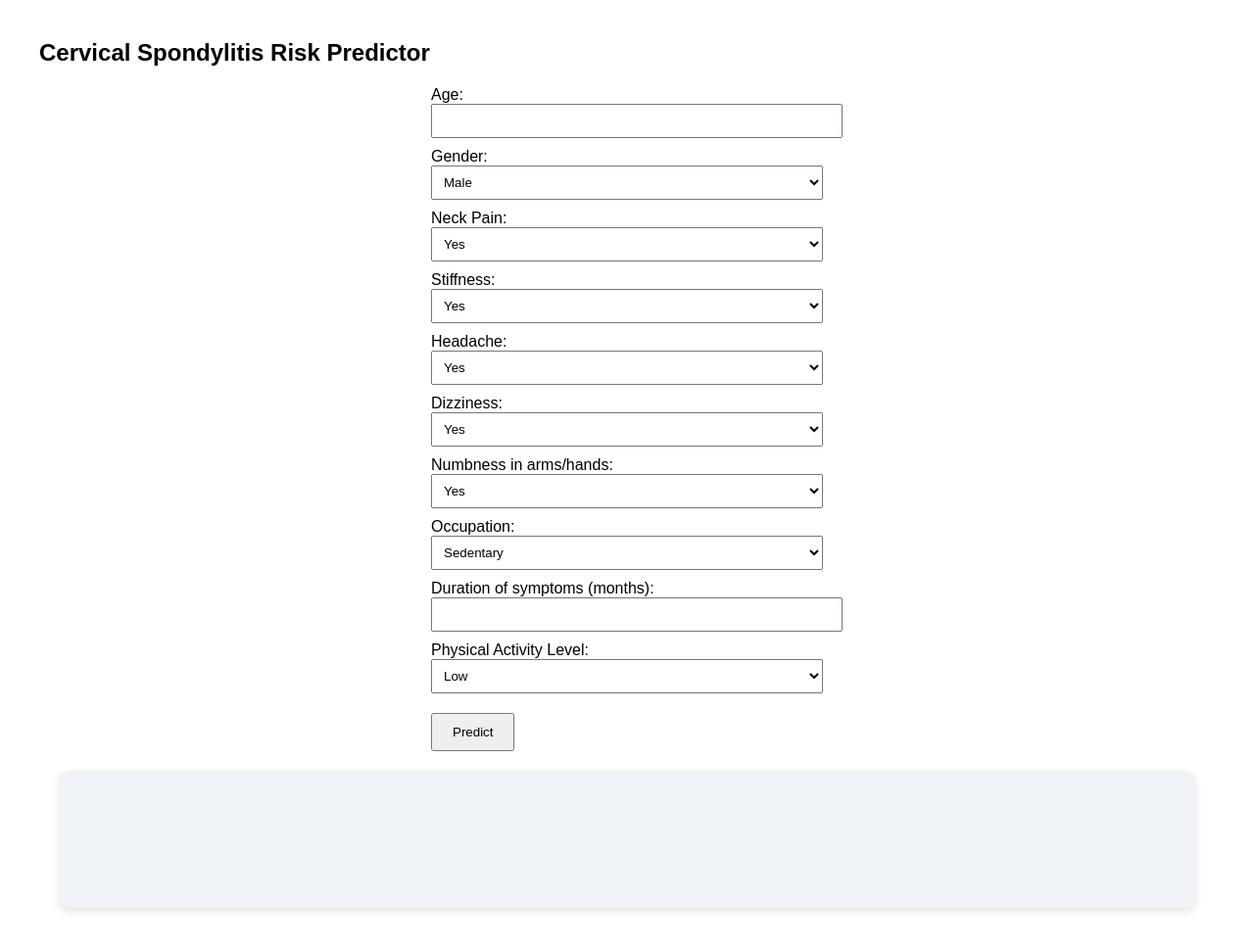
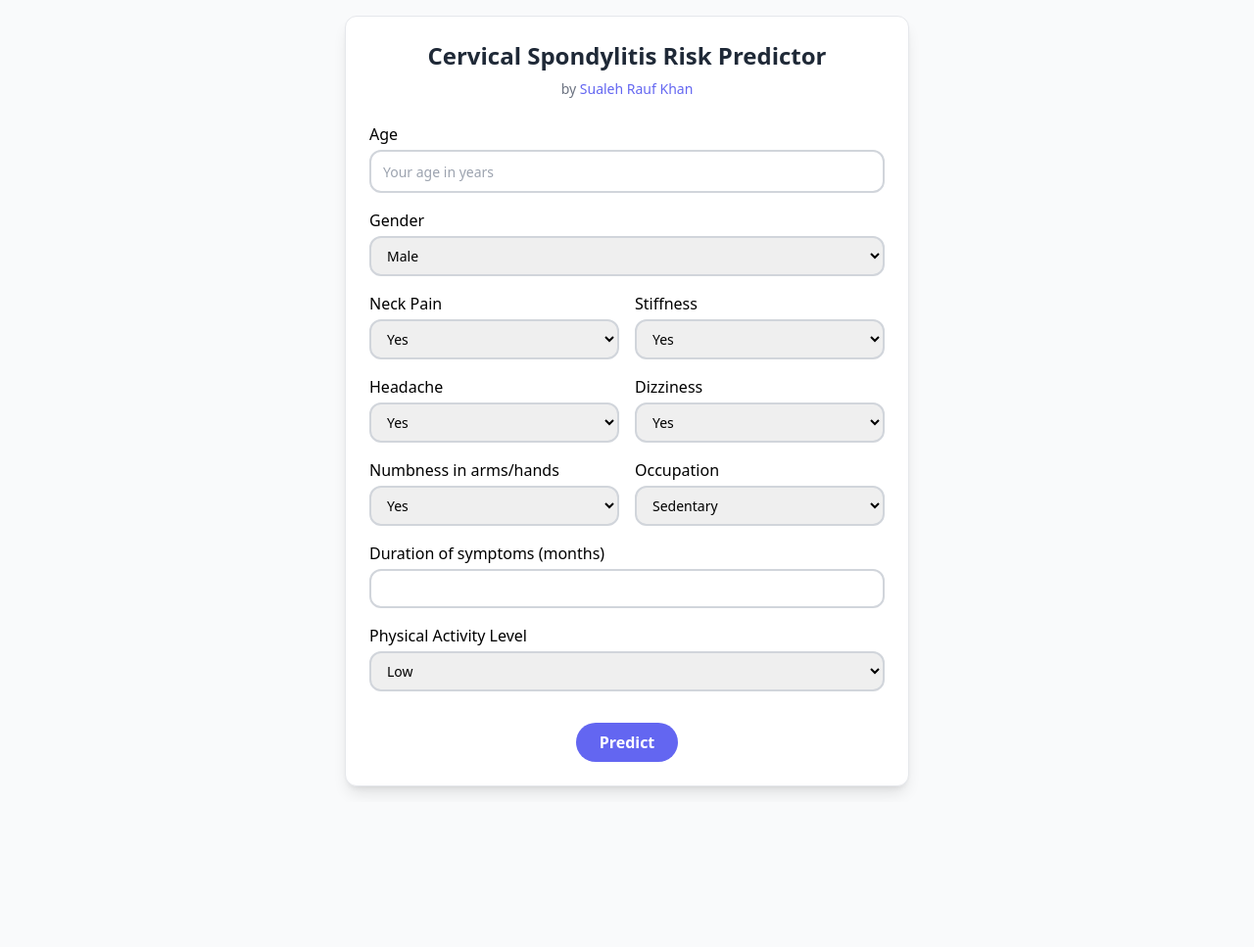
Before and after one commit to SualehRaufKhan/prediction-of-cervical-spondylitis, a plain HTML site: page index.html in a window 1280 px wide. Shown: the whole page at 98% size. After the commit the page ends 819 px from the top, so only its background shows below. Drawn offline with nearby package versions, Linux system fonts and the light colour scheme.

Commit message:
rewrite styling using tailwindcss

```diff
--- a/index.html
+++ b/index.html
@@ -1,118 +1,148 @@
 <!DOCTYPE html>
 <html lang="en">
 <head>
-    <meta charset="UTF-8">
+  <meta charset="UTF-8" />
   <title>Cervical Spondylitis Predictor</title>
-    <style>
-        body { font-family: Arial, sans-serif; margin: 40px; }
-        form { max-width: 400px; margin: auto; }
-        label { display: block; margin-top: 10px; }
-        input, select { width: 100%; padding: 8px; }
-        button { margin-top: 20px; padding: 10px 20px; }
-        #result { margin-top: 20px; font-weight: bold; }
-    </style>
+  <!-- serve tailwind via cdn -->
+  <script src="https://cdn.tailwindcss.com"></script>
 </head>
-<body>
-    <h2>Cervical Spondylitis Risk Predictor</h2>
-    <form id="predictForm">
-        <label>Age: <input type="number" name="age" required></label>
-        <label>Gender:
-            <select name="gender">
+<body class="min-h-screen bg-gray-50 flex flex-col items-center p-4">
+  <div class="w-full max-w-xl bg-white border border-gray-200 rounded-xl shadow-lg p-6 space-y-6">
+    <div class="text-center">
+      <h2 class="text-2xl font-bold text-gray-800 mb-2">Cervical Spondylitis Risk Predictor</h2>
+      <p class="text-sm text-gray-500">by
+        <a href="https://github.com/SualehRaufKhan/predictotion" class="text-indigo-500 hover:underline">
+          Sualeh Rauf Khan
+        </a>
+      </p>
+    </div>
+
+    <form id="predictForm" class="space-y-4">
+      <div class="space-y-1">
+        <label for="age" class="block font-medium">Age</label>
+        <input type="number" name="age" required placeholder="Your age in years"
+          class="w-full border-2 border-gray-300 rounded-xl px-3 py-2 placeholder:text-sm focus:outline-none focus:ring-2 focus:ring-indigo-400" />
+      </div>
+
+      <div class="space-y-1">
+        <label class="block font-medium">Gender</label>
+        <select name="gender"
+          class="w-full border-2 border-gray-300 rounded-xl px-3 py-2 text-sm focus:outline-none focus:ring-2 focus:ring-indigo-400">
           <option>Male</option>
           <option>Female</option>
         </select>
-        </label>
-        <label>Neck Pain: <select name="neck_pain"><option value="1">Yes</option><option value="0">No</option></select></label>
-        <label>Stiffness: <select name="stiffness"><option value="1">Yes</option><option value="0">No</option></select></label>
-        <label>Headache: <select name="headache"><option value="1">Yes</option><option value="0">No</option></select></label>
-        <label>Dizziness: <select name="dizziness"><option value="1">Yes</option><option value="0">No</option></select></label>
-        <label>Numbness in arms/hands: <select name="numbness"><option value="1">Yes</option><option value="0">No</option></select></label>
-        <label>Occupation:
-            <select name="occupation">
+      </div>
+
+      <!-- Repeated sections condensed for readability -->
+      <div class="grid grid-cols-1 sm:grid-cols-2 gap-4">
+        <div class="space-y-1">
+          <label class="block font-medium">Neck Pain</label>
+          <select name="neck_pain"
+            class="w-full border-2 border-gray-300 rounded-xl px-3 py-2 text-sm focus:outline-none focus:ring-2 focus:ring-indigo-400">
+            <option value="1">Yes</option>
+            <option value="0">No</option>
+          </select>
+        </div>
+
+        <div class="space-y-1">
+          <label class="block font-medium">Stiffness</label>
+          <select name="stiffness"
+            class="w-full border-2 border-gray-300 rounded-xl px-3 py-2 text-sm focus:outline-none focus:ring-2 focus:ring-indigo-400">
+            <option value="1">Yes</option>
+            <option value="0">No</option>
+          </select>
+        </div>
+
+        <div class="space-y-1">
+          <label class="block font-medium">Headache</label>
+          <select name="headache"
+            class="w-full border-2 border-gray-300 rounded-xl px-3 py-2 text-sm focus:outline-none focus:ring-2 focus:ring-indigo-400">
+            <option value="1">Yes</option>
+            <option value="0">No</option>
+          </select>
+        </div>
+
+        <div class="space-y-1">
+          <label class="block font-medium">Dizziness</label>
+          <select name="dizziness"
+            class="w-full border-2 border-gray-300 rounded-xl px-3 py-2 text-sm focus:outline-none focus:ring-2 focus:ring-indigo-400">
+            <option value="1">Yes</option>
+            <option value="0">No</option>
+          </select>
+        </div>
+
+        <div class="space-y-1">
+          <label class="block font-medium">Numbness in arms/hands</label>
+          <select name="numbness"
+            class="w-full border-2 border-gray-300 rounded-xl px-3 py-2 text-sm focus:outline-none focus:ring-2 focus:ring-indigo-400">
+            <option value="1">Yes</option>
+            <option value="0">No</option>
+          </select>
+        </div>
+
+        <div class="space-y-1">
+          <label class="block font-medium">Occupation</label>
+          <select name="occupation"
+            class="w-full border-2 border-gray-300 rounded-xl px-3 py-2 text-sm focus:outline-none focus:ring-2 focus:ring-indigo-400">
             <option>Sedentary</option>
             <option>Manual</option>
           </select>
-        </label>
-        <label>Duration of symptoms (months): <input type="number" name="duration_months" required></label>
-        <label>Physical Activity Level:
-            <select name="activity_level">
+        </div>
+      </div>
+
+      <div class="space-y-1">
+        <label class="block font-medium">Duration of symptoms (months)</label>
+        <input type="number" name="duration_months" required
+          class="w-full border-2 border-gray-300 rounded-xl px-3 py-2 text-sm focus:outline-none focus:ring-2 focus:ring-indigo-400" />
+      </div>
+
+      <div class="space-y-1">
+        <label class="block font-medium">Physical Activity Level</label>
+        <select name="activity_level"
+          class="w-full border-2 border-gray-300 rounded-xl px-3 py-2 text-sm focus:outline-none focus:ring-2 focus:ring-indigo-400">
           <option>Low</option>
           <option>Medium</option>
           <option>High</option>
         </select>
-        </label>
-        <button type="submit">Predict</button>
+      </div>
+
+      <div class="text-center pt-4">
+        <button type="submit"
+          class="bg-indigo-500 text-white font-semibold px-6 py-2 rounded-full hover:bg-indigo-600 transition-colors">
+          Predict
+        </button>
+      </div>
     </form>
-    <div id="result"></div>
+
+    <div id="result" class="hidden text-center text-lg font-semibold p-4 rounded-lg mt-4 transition-all duration-300"></div>
+  </div>
+
   <script>
-        document.getElementById('predictForm').onsubmit = async function(e) {
+    document.getElementById('predictForm').onsubmit = async function (e) {
       e.preventDefault();
       const form = e.target;
       const data = {};
       for (let el of form.elements) {
         if (el.name) data[el.name] = el.value;
       }
-            console.log("received data : ", data);
+
       const res = await fetch('http://localhost:5000/predict', {
         method: 'POST',
-                headers: {'Content-Type': 'application/json'},
+        headers: { 'Content-Type': 'application/json' },
         body: JSON.stringify(data)
       });
+
       const result = await res.json();
-            console.log(result);
-            document.getElementById('result').innerText =
-                result.risk ? "High risk of Cervical Spondylitis. Please consult a doctor." : "Low risk of Cervical Spondylitis.";
+      const resultDiv = document.getElementById('result');
 
-            const resultDiv = document.getElementById('result');
       if (result.risk) {
-                resultDiv.className = "high-risk";
+        resultDiv.className = "block text-center text-lg font-semibold p-4 rounded-lg mt-4 bg-red-100 text-red-700 border border-red-300";
         resultDiv.innerText = "High risk of Cervical Spondylitis. Please consult a doctor.";
       } else {
-                resultDiv.className = "low-risk";
+        resultDiv.className = "block text-center text-lg font-semibold p-4 rounded-lg mt-4 bg-green-100 text-green-700 border border-green-300";
         resultDiv.innerText = "Low risk of Cervical Spondylitis.";
       }
     };
   </script>
 </body>
 </html>
-
-<style>
-    #result {
-        display: flex;
-        justify-content: center;
-        align-items: center;
-        padding: 20px;
-        margin: 20px;
-        font-size: 1.5rem;
-        font-weight: bold;
-        border-radius: 10px;
-        background-color: #f0f4f8;
-        color: #333;
-        text-align: center;
-        box-shadow: 0 4px 8px rgba(0, 0, 0, 0.1);
-        min-height: 100px;
-        transition: all 0.3s ease;
-    }
-
-    /* Color changes for high/low risk */
-    #result.high-risk {
-        background-color: #ffe5e5;
-        color: #c00;
-        border: 2px solid #c00;
-    }
-
-    #result.low-risk {
-        background-color: #e5ffe5;
-        color: #080;
-        border: 2px solid #080;
-    }
-
-    /* Responsive adjustments */
-    @media (max-width: 600px) {
-        #result {
-            font-size: 1.2rem;
-            padding: 15px;
-            margin: 15px;
-        }
-    }
-</style>
```
Lines whose indentation alone changed are shown as unchanged.
